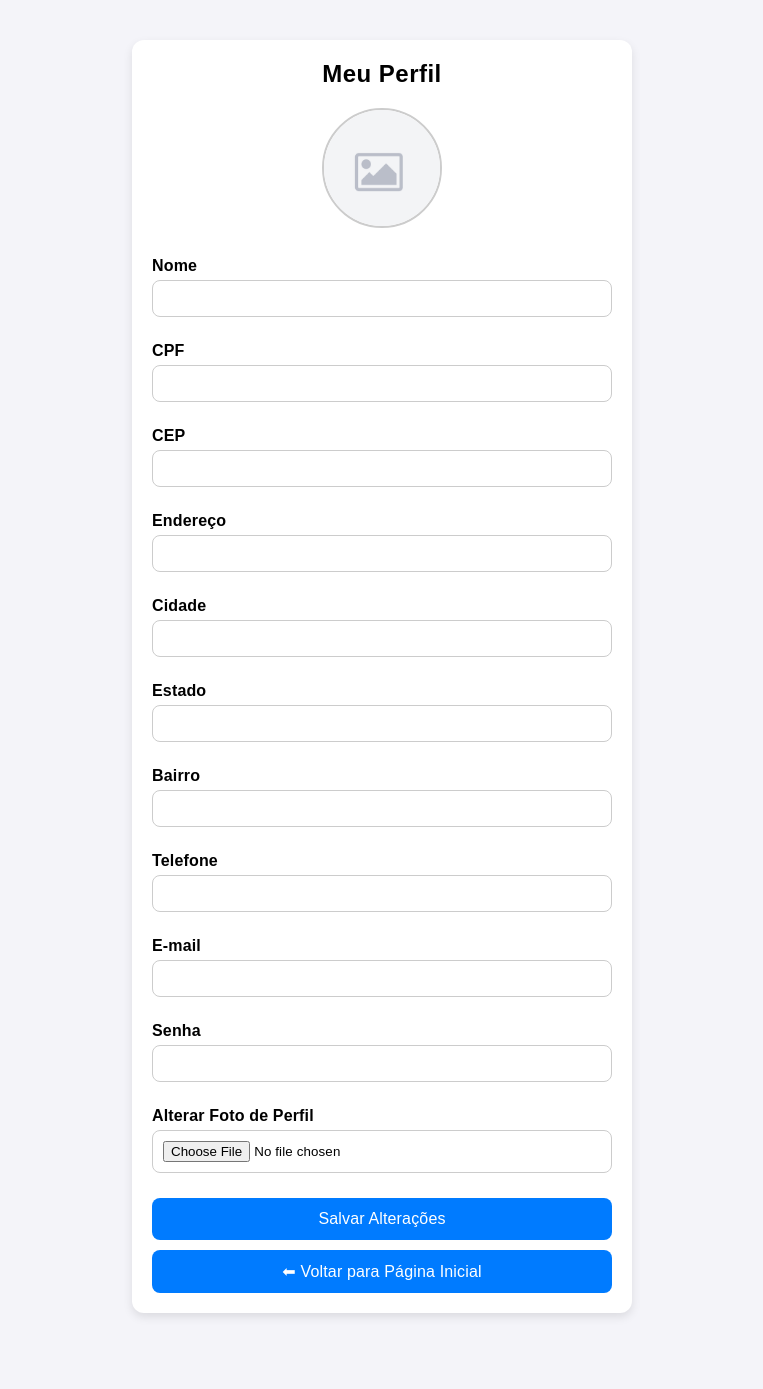
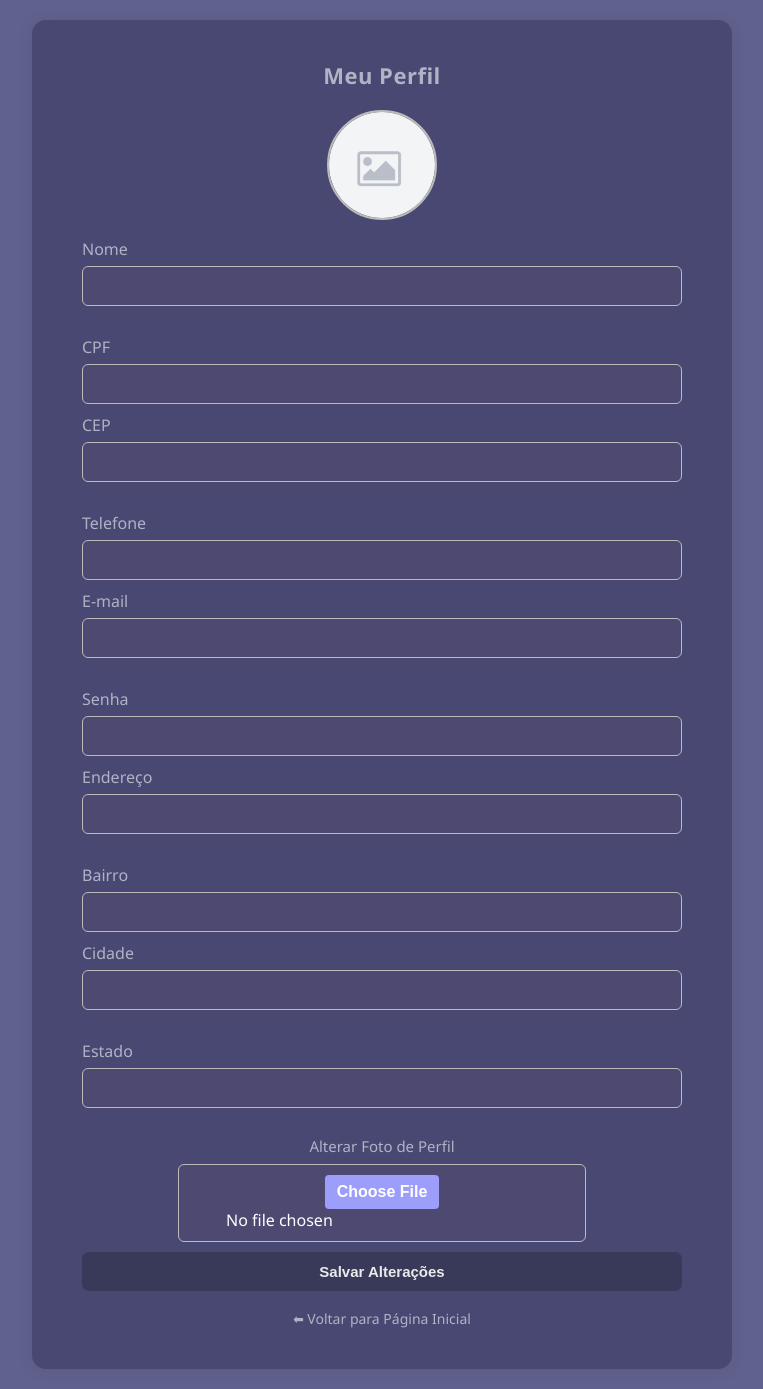
Before and after one commit to Kennedys-Leon/Projeto_TCC, a PHP site: page /editar_perfil/perfil.php in a window 1280 px wide. Shown: the whole page, without its empty margins (258-1021 px from the left). Before the commit the page ends 1317 px from the top, so only its background shows below. Run offline with PHP 8.4, Linux system fonts and the light colour scheme.

Commit message:
Arrumei a parte de categoria e o perfil (deixei mais bonito e organizado)

```diff
--- a/Projeto TCC/categorias/brawlstars.php
+++ b/Projeto TCC/categorias/brawlstars.php
@@ -5,7 +5,7 @@
 <head>
   <meta charset="UTF-8" />
   <meta name="viewport" content="width=device-width, initial-scale=1" />
-  <title>GGMax - Comprar e Vender Brawl Stars</title>
+  <title>MaxAcess - Comprar e Vender Brawl Stars</title>
   <link rel="stylesheet" href="../css/categoria.css" />
 </head>
 <body>
@@ -53,7 +53,7 @@
       <div class="product-list">
         <div class="product-card">
           <img src="../jogos/brawl.png" alt="Passaporte Brawl Stars" />
-          <h4>Passaporte Brawl Stars</h4>
+          <h4>BrawlPass Brawl Stars</h4>
           <span>R$ 9,99</span>
           <a href="detalhes.php?id=1" class="buy-btn">Ver Detalhes</a>
         </div>
--- a/Projeto TCC/css/cadastro.css
+++ b/Projeto TCC/css/cadastro.css
@@ -1,4 +1,4 @@
- /* Reset básico */
+/* Reset básico */
 * {
   margin: 0;
   padding: 0;
@@ -134,3 +134,21 @@ input[type="file"]::file-selector-button {
   display: block;
   margin: 0 auto;
 }
+
+.alterar-foto-container {
+    text-align: center;
+    margin: 18px 0 10px 0;
+}
+
+.alterar-foto-container label {
+    display: block;
+    margin-bottom: 8px;
+    color: #b0b3c6;
+    font-weight: 500;
+    font-size: 15px;
+}
+
+.alterar-foto-container input[type="file"] {
+    display: inline-block;
+    margin: 0 auto;
+}
--- a/Projeto TCC/editar_perfil/perfil.php
+++ b/Projeto TCC/editar_perfil/perfil.php
@@ -25,82 +25,39 @@ if (!empty($_SESSION['usuario_foto'])) {
     <meta charset="UTF-8">
     <meta name="viewport" content="width=device-width, initial-scale=1.0">
     <title>Perfil Usuário</title>
-    <link rel="stylesheet" href="css/estilo.css">
+    <link rel="stylesheet" href="../css/cadastro.css">
     <style>
-        body {
-            font-family: Poppins, sans-serif;
-            background-color: #f4f4f9;
+        .linha {
             display: flex;
-            justify-content: center;
-            align-items: flex-start;
-            padding: 40px;
+            gap: 20px;
+            flex-wrap: wrap;
         }
-
-        .form-container {
-            width: 100%;
-            max-width: 500px;
-            background: white;
-            padding: 20px;
-            border-radius: 12px;
-            box-shadow: 0 4px 10px rgba(0,0,0,0.1);
-            text-align: center;
+        .campo {
+            flex: 1;
+            display: flex;
+            flex-direction: column;
         }
-
-        h2 {
-            margin-bottom: 20px;
-        }
-
-        label {
-            display: block;
-            font-weight: 600;
-            margin: 10px 0 5px;
-            text-align: left;
-        }
-
-        input {
-            width: 100%;
-            padding: 10px;
-            border-radius: 8px;
-            border: 1px solid #ccc;
-            margin-bottom: 15px;
-        }
-
-        button, .btn-voltar {
-            width: 100%;
-            padding: 12px;
-            background: #007BFF;
-            border: none;
-            color: white;
-            border-radius: 8px;
-            font-size: 16px;
-            cursor: pointer;
-            text-decoration: none;
-            display: inline-block;
-            margin-top: 10px;
-        }
-
-        button:hover, .btn-voltar:hover {
-            background: #0056b3;
-        }
-
-        .sucesso {
-            color: green;
-            font-weight: bold;
-            margin-bottom: 15px;
-        }
-
         .foto-perfil {
-            width: 120px;
-            height: 120px;
+            width: 110px;
+            height: 110px;
             border-radius: 50%;
             object-fit: cover;
-            margin-bottom: 15px;
-            border: 2px solid #ccc;
+            margin: 0 auto 18px auto;
+            display: block;
+            border: 2px solid #bbb;
+            background: #2d2d4d;
+        }
+        .sucesso {
+            color: #2ecc71;
+            font-weight: 500;
+            margin-bottom: 18px;
+            font-size: 1rem;
+            text-align: center;
         }
     </style>
 </head>
 <body>
-    <div class="form-container">
+    <form class="form-cadastro" method="POST" action="salvar_perfil.php" enctype="multipart/form-data">
         <h2>Meu Perfil</h2>
 
         <!-- Mensagem de sucesso -->
@@ -111,47 +68,67 @@ if (!empty($_SESSION['usuario_foto'])) {
         <!-- Foto de perfil -->
         <img src="<?= $foto ?>" alt="Foto de Perfil" class="foto-perfil">
 
-        <form method="POST" action="salvar_perfil.php" enctype="multipart/form-data">
-
+        <div class="linha">
+            <div class="campo">
                 <label for="nome">Nome</label>
                 <input type="text" name="nome" id="nome" value="<?= htmlspecialchars($nome) ?>">
-
+            </div>
+            <div class="campo">
                 <label for="cpf">CPF</label>
                 <input type="text" name="cpf" id="cpf" maxlength="11" value="<?= htmlspecialchars($cpf) ?>">
-
+            </div>
+        </div>
+        <div class="linha">
+            <div class="campo">
                 <label for="cep">CEP</label>
                 <input type="text" name="cep" id="cep" maxlength="8" value="<?= htmlspecialchars($cep) ?>" required>
-
+            </div>
+            <div class="campo">
+                <label for="telefone">Telefone</label>
+                <input type="text" name="telefone" id="telefone" maxlength="14" value="<?= htmlspecialchars($telefone) ?>">
+            </div>
+        </div>
+        <div class="linha">
+            <div class="campo">
+                <label for="email">E-mail</label>
+                <input type="email" name="email" id="email" value="<?= htmlspecialchars($email) ?>">
+            </div>
+            <div class="campo">
+                <label for="senha">Senha</label>
+                <input type="password" name="senha" id="senha" value="<?= htmlspecialchars($senha) ?>">
+            </div>
+        </div>
+        <div class="linha">
+            <div class="campo">
                 <label for="endereco">Endereço</label>
                 <input type="text" name="endereco" id="endereco" value="<?= htmlspecialchars($endereco) ?>" readonly>
-
+            </div>
+            <div class="campo">
+                <label for="bairro">Bairro</label>
+                <input type="text" name="bairro" id="bairro" value="<?= htmlspecialchars($bairro) ?>" readonly>
+            </div>
+        </div>
+        <div class="linha">
+            <div class="campo">
                 <label for="cidade">Cidade</label>
                 <input type="text" name="cidade" id="cidade" value="<?= htmlspecialchars($cidade) ?>" readonly>
-
+            </div>
+            <div class="campo">
                 <label for="estado">Estado</label>
                 <input type="text" name="estado" id="estado" value="<?= htmlspecialchars($estado) ?>" readonly>
-
-            <label for="bairro">Bairro</label>
-            <input type="text" name="bairro" id="bairro" value="<?= htmlspecialchars($bairro) ?>" readonly>
-
-            <label for="telefone">Telefone</label>
-            <input type="text" name="telefone" id="telefone" maxlength="14" value="<?= htmlspecialchars($telefone) ?>">
-
-            <label for="email">E-mail</label>
-            <input type="email" name="email" id="email" value="<?= htmlspecialchars($email) ?>">
-
-            <label for="senha">Senha</label>
-            <input type="password" name="senha" id="senha" value="<?= htmlspecialchars($senha) ?>">
-
+            </div>
+        </div>
+        <div class="alterar-foto-container">
             <label for="foto_perfil">Alterar Foto de Perfil</label>
             <input type="file" name="foto_perfil" id="foto_perfil" accept="image/*">
+        </div>
 
-            <button type="submit">Salvar Alterações</button>
+        <input type="submit" value="Salvar Alterações" class="btn-vermelho">
+
+        <div class="botoes-inicio">
+            <a href="../index.php" class="btn-primario">⬅ Voltar para Página Inicial</a>
+        </div>
     </form>
-
-        <!-- Botão de voltar -->
-        <a href="../index.php" class="btn-voltar">⬅ Voltar para Página Inicial</a>
-    </div>
 
     <script>
         // Buscar endereço via ViaCEP
```
Also changed, not shown: Projeto TCC/css/categoria.css (+215 -43 lines). Lines whose indentation alone changed are shown as unchanged.
